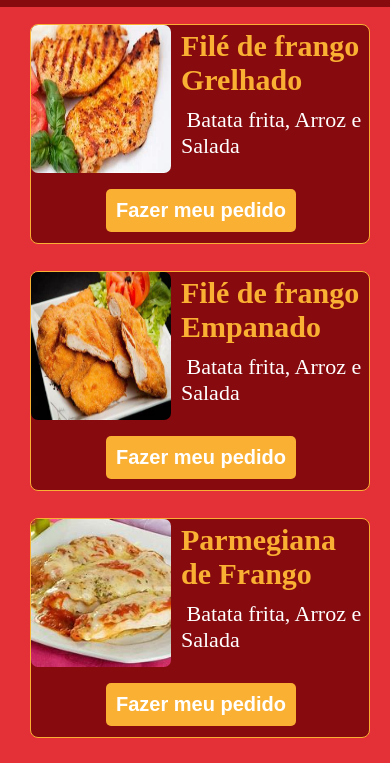
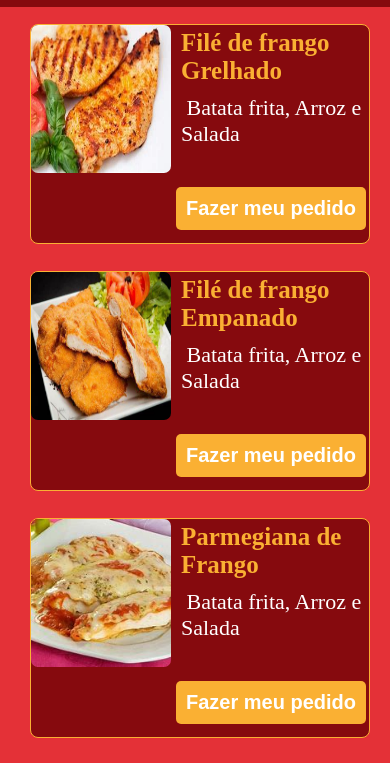
Before and after one commit to KaueSverberi/Site-Cantina-da-Kika, a plain HTML site: page almoço.html in a window 390 px wide. Shown: the part 73-836 px from the top of the page. Drawn offline with Linux system fonts and the light colour scheme.

Commit message:
mudanca na responsividade

```diff
--- a/styles.css
+++ b/styles.css
@@ -1542,23 +1542,27 @@ footer a{
         height: 220px;
     }
 
+    .pratos h4{
+        font-size: 25px;
+    }
+
     .pratos strong{
         font-size: 0px;
     }
 
     .pratos .botao-file{
-        margin-top: 35px;
-        margin-left: calc(50% - 120px);
+        margin-top: 45px;
+        margin-left: calc(50% - 50px);
     }
 
     .pratos .botao-parme{
-        margin-top: 35px;
-        margin-left: calc(50% - 120px)
+        margin-top: 45px;
+        margin-left: calc(50% - 50px)
     }
 
     .pratos button{
-        margin-top: 35px;
-        margin-left: calc(50% - 120px)
+        margin-top: 72px;
+        margin-left: calc(50% - 50px)
     }
 }
 
```
